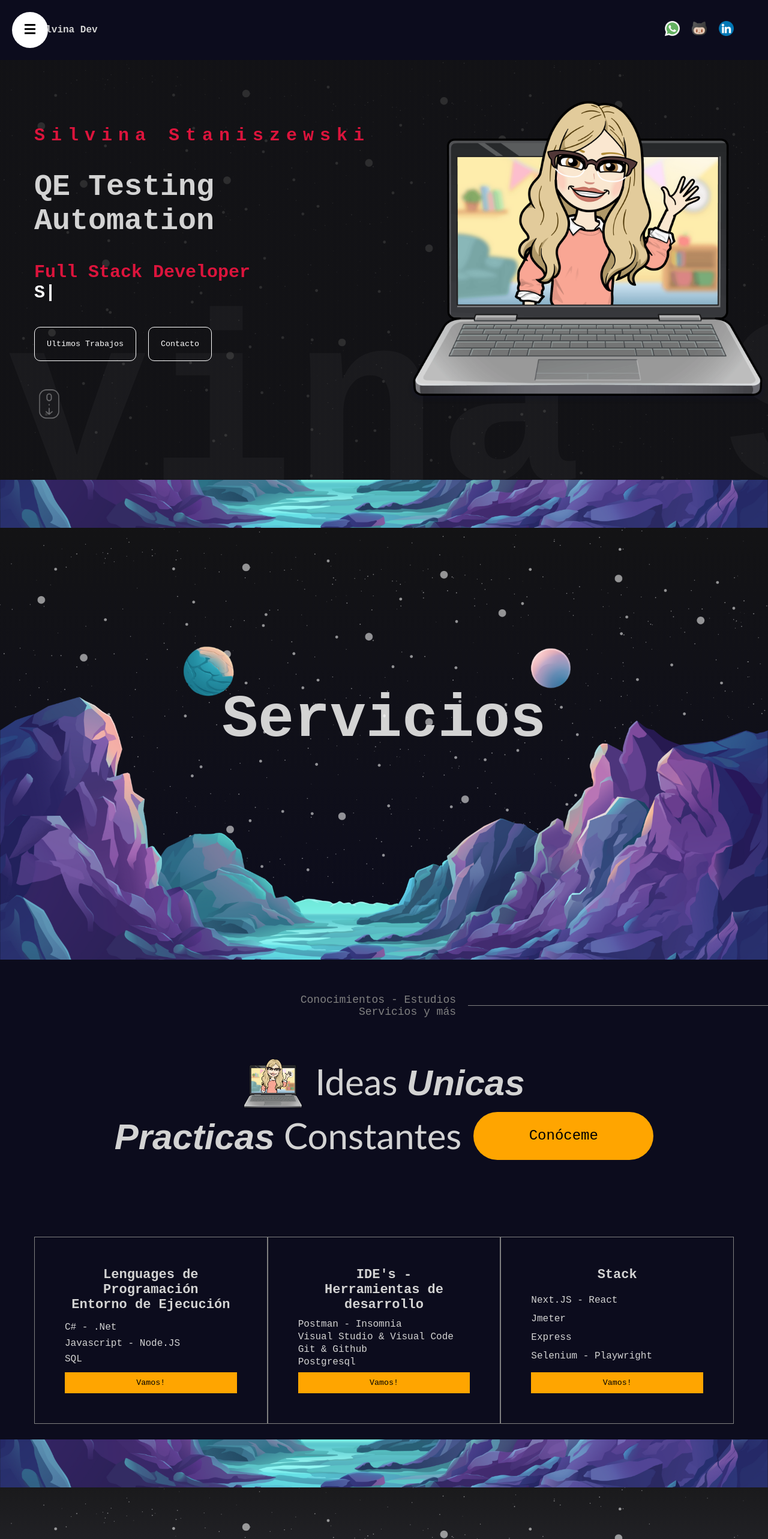
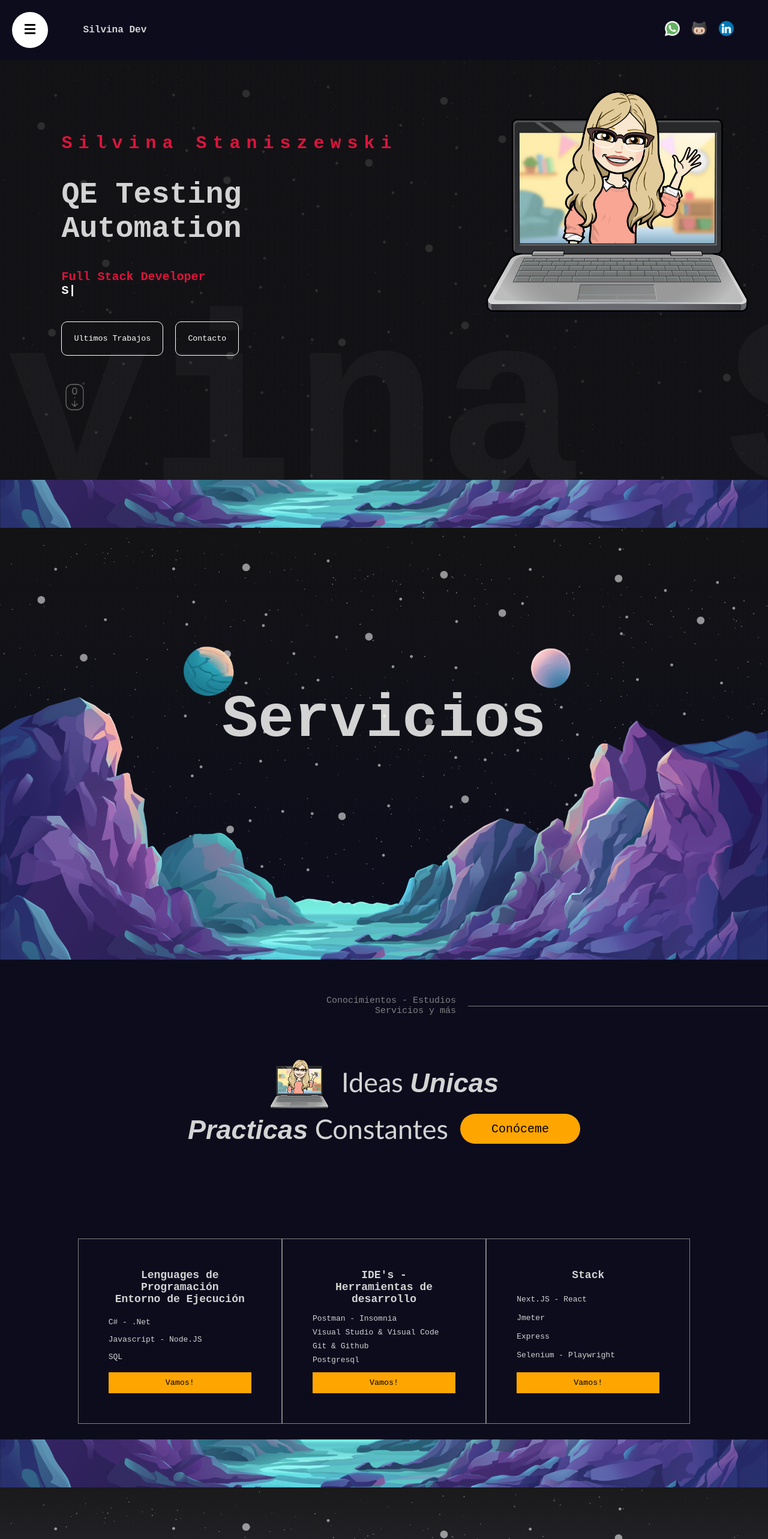
Before and after one commit to SilviStani/silvina_portfolio, a Next.js app: page / in a window 1280 px wide. Shown: the top 2566 px of the page at 60% size. Built offline with nearby package versions, Linux system fonts and the light colour scheme.

Commit message:
adding more and testing

```diff
--- a/Components/Intro/Intro.jsx
+++ b/Components/Intro/Intro.jsx
@@ -86,10 +86,14 @@ const Intro = () => {
             <span ref={textRef} className={styles.span}></span>
           </motion.h3>
           <motion.div className="buttons" variants={textvariants}>
-            <motion.button variants={textvariants}>
-              Ultimos Trabajos
-            </motion.button>
+            <motion.a href="/#Portfolio">
+              <motion.button variants={textvariants}>
+                Ultimos Trabajos
+              </motion.button>
+            </motion.a>
+            <motion.a href="/contacto">
             <motion.button variants={textvariants}>Contacto</motion.button>
+            </motion.a>
           </motion.div>
           <motion.img
             variants={textvariants}
@@ -115,7 +119,7 @@ const Intro = () => {
           width={600}
           height={600}
           id="Image-wave-laptop"
-          className={styles.inner_img}
+          className="inner_img"
         />
       </div>
     </div>
@@ -123,30 +127,3 @@ const Intro = () => {
 };
 
 export default Intro;
-/**
- <>
-   <article className={styles.Right} id="Right">
-     <article className={styles.wrapper} id="Text-Container">
-       <h2 className={styles.text}>Hola! Soy</h2>
-       <h3 className={styles.name}>Silvina Staniszewski</h3>
-       <h3 className={styles.text}>* QE Testing Automation Analyst</h3>
-       <h3 className={styles.text}>
-         * Javascript Full Stack Developer <br />
-         <span ref={textRef} className={styles.span}></span>
-       </h3>
-     </article>
-   </article>
-   <article className={styles.Left} id="Left">
-     <article className={styles.imageContainer} id="Image-Conatiner">
-       <Image
-         src={"/assets/laptopwave.png"}
-         width={600}
-         height={600}
-         id="Image-wave-laptop"
-         className={styles.inner_img}
-       />
-     </article>
-   </article>
- </>
-
- */
--- a/Components/Intro/Intro.scss
+++ b/Components/Intro/Intro.scss
@@ -2,12 +2,11 @@
   height: calc(100vh - 100px);
   position: relative;
   overflow: hidden;
-  background: linear-gradient(
-      180deg,
+  background: linear-gradient(180deg,
       rgba(20, 20, 20, 0.8),
-      rgba(20, 20, 20, 0.8)
-    ),
+      rgba(20, 20, 20, 0.8)),
     url("/assets/stars.png") no-repeat center center/cover;
+
   .wrapper {
     max-width: 1166px;
     height: 100%;
@@ -26,18 +25,22 @@
         color: crimson;
         letter-spacing: 10px;
       }
+
       h1 {
         font-size: 50px;
       }
+
       h3 {
         color: crimson;
         font-size: 30px;
       }
+
       span {
         color: white;
       }
 
       .buttons {
+        z-index: 5;
         button {
           padding: 20px;
           border: 1px solid white;
@@ -51,13 +54,15 @@
       }
     }
   }
+
   .imageContainer {
     height: 100%;
     position: absolute;
     top: 0;
     right: 0;
   }
-  .slidingTextContainer{
+
+  .slidingTextContainer {
     position: absolute;
     font-size: 50vh;
     bottom: -120px;
@@ -68,168 +73,39 @@
   }
 }
 
-/*
-.Main {
-    height: calc(100vh - 100px);
-    position: relative;
-    overflow: hidden;
-    display: flex;
-    margin: 0;
-    width: 100vw;
-    background-color: rgb(20, 20, 20);
-    background-image: url("/assets/stars.png");
-}
-
-.Left {
-    display: flex;
-    flex-direction: column;
-    align-items: center;
-    justify-content: center;
-    width: 50vw;
-    height: 100%;
-    overflow: hidden;
-}
-
-.Right {
-    width: 50vw;
-    height: 100%;
-    display: flex;
-    flex-direction: column;
-    justify-content: center;
-    align-items: center;
-}
-
-.imageContainer {
-    display: flex;
-    justify-content: center;
-    align-items: center;
-    border-top: 2px solid rgb(20, 20, 20);
-    background-color: rgba(220, 20, 60, 0.687);
-    width: 100%;
-    height: 70%;
-    border-radius: 40% 0%;
-}
-
-.inner_img {
-    animation: movement 25s infinite;
-    filter: drop-shadow(0 0 5px rgb(61, 60, 60)) drop-shadow(0 0 10px rgb(46, 46, 46)) drop-shadow(0 0 20px rgb(41, 41, 41));
-}
-
-.wrapper {
-    width: 50vw;
-    padding-left: 50px;
-    display: flex;
-    flex-direction: column;
-    justify-content: center;
-    align-items: center;
-}
-
-.name {
-    margin: 12px;
-    font-size: 60px;
-    font-style: italic;
-    color: crimson;
-    font-family: "Dancing Script", cursive;
-}
-
-.text {
-    text-align: center;
-    font-family: monospace, cursive;
-    font-size: 25px;
-}
-
-.span {
-    font-family: monospace, cursive;
-    color: crimson;
-    font-size: 35px;
-    font-style: italic;
-}
-
-.wrapper2 {
-    color: white;
-    width: 80%;
-    height: 40%;
-    padding-left: 50px;
-    display: flex;
-    flex-direction: column;
-    align-items: center;
-    justify-content: center;
-    background-color: crimson;
-    border-radius: 60% 0%;
-    margin-bottom: 5%;
-}
 
 
-@keyframes movement {
+@media only screen and (max-width: 1281px) {
+  .hero {
+    .wrapper {
+      width: 100%;
+      margin-left: 8%;
+      .textContainer {
+        h2 {
+          font-size: 30px;
+        }
 
-    0% {
-        transform: rotate(-10deg);
+        h1 {font-size: 50px;}
+
+        h3 {font-size: 20px;}
+
+        .buttons {
+          button {
+          }
+        }
+      }
+      img{
+        height: 45px;
+        width: 45px;
+      }
     }
 
-    50% {
-        transform: rotate(10deg);
+    .imageContainer {
+      margin-right: 2%;
+      .inner_img{
+        width: 450px;
+        height: 450px;
+      }
     }
-
-    100% {
-        transform: rotate(-10deg);
-    }
+  }
 }
-
-/* Aqui el código de Large_Intro*/
-/*
-.Large_intro {
-    background-color: rgb(20, 20, 20);
-    height: 90%;
-    color: whitesmoke;
-    display: flex;
-    flex-direction: column;
-    justify-content: center;
-    align-items: center;
-    padding: 10px;
-}
-
-/**/
-/*
-@media only screen and (max-width: 480px) {
-    .Main {
-        flex-direction: column;
-    }
-
-    .Left,
-    .Right {
-        width: 100vw;
-    }
-
-    .Left {
-        margin-top: 50px;
-    }
-
-    .inner_img {
-        width: fit-content !important;
-        height: 100% !important;
-    }
-
-    .wrapper {
-        padding-left: 0.5%;
-    }
-
-    .text {
-        font-size: 20px;
-    }
-
-    .name {
-        font-size: 40px;
-    }
-
-    .span {
-        font-size: 25px;
-    }
-
-    .upper {
-        display: flex;
-        background-color: black;
-        color: aliceblue;
-    }
-}
-
-*/
--- a/Components/NavBar/NavBar.jsx
+++ b/Components/NavBar/NavBar.jsx
@@ -26,7 +26,7 @@ const NavBar = () => {
           <div className="social">
             {social.map((item) => (
               <motion.a className=""
-              href={item.src}
+              href={item.url}
               target={item.target}
               rel="noopener noreferrer"
                  whileHover={{
--- a/Components/NavBar/NavBar.scss
+++ b/Components/NavBar/NavBar.scss
@@ -25,12 +25,26 @@
       z-index: 20;
       pointer-events: auto;
     }
+
     .social a img {
       pointer-events: auto;
     }
+
     img {
       width: 25px;
       height: 25px;
     }
   }
 }
+
+@media only screen and (max-width: 1281px) {
+  .navbar {
+    width: 100vw;
+
+    .wrapper {
+      .logo {
+        margin-left: 7%;
+      }
+    }
+  }
+}
--- a/Components/Portfolio/Portfolio.jsx
+++ b/Components/Portfolio/Portfolio.jsx
@@ -12,8 +12,6 @@ const Portfolio = () => {
     target: ref,
     offset: ["end end", "start start"],
   });
-
-  /*const y = useTransform(scrollYProgress, [0, 1], ["-100vh", "100vh"]);*/
 
   const scaleX = useSpring(scrollYProgress, { stiffness: 100, damping: 30 });
 
@@ -49,7 +47,7 @@ const Portfolio = () => {
                       <img src="/assets/github.png" alt="" />
                     </a>
                   </button>
-                    { e.srcWeb.length > 0 &&
+                  {e.srcWeb.length > 0 &&
                     <button>
                       <a href={e.srcWeb} target="_blank">
                         <img src="/assets/sitio-web.png" alt="" />
--- a/Components/Portfolio/Portfolio.scss
+++ b/Components/Portfolio/Portfolio.scss
@@ -16,6 +16,7 @@
       background-color: white;
     }
   }
+
   .container {
     display: flex;
     align-items: center;
@@ -58,9 +59,11 @@
           color: gray;
           font-size: 20px;
         }
+
         .buttons {
           display: flex;
           gap: 10%;
+
           button {
             background-color: orange;
             border: none;
@@ -69,10 +72,12 @@
             padding: 10px;
             cursor: pointer;
             transition: all 0.5s ease-in-out;
+
             img {
               height: 30px;
             }
           }
+
           button:hover {
             transform: scale(1.1);
           }
@@ -81,3 +86,41 @@
     }
   }
 }
+
+@media only screen and (max-width: 1281px) {
+  .portfolio {
+    .progress {
+      padding: 50px;
+      font-size: 28px;
+
+      .progressBar {
+        margin-top: 1%;
+        height: 5px;
+      }
+    }
+
+    .container {
+      .wrapper {
+        .textContainer {
+          h2 {
+            font-size: 50px;
+          }
+
+          p {
+            font-size: 15px;
+          }
+
+          .buttons {
+            button {
+              border-radius: 10px;
+              width: 150px;
+              img {
+                height: 25px;
+              }
+            }
+          }
+        }
+      }
+    }
+  }
+}
--- a/Components/SideBar/SideBar.jsx
+++ b/Components/SideBar/SideBar.jsx
@@ -3,7 +3,7 @@ import {React, useState} from "react";
 import "./SideBar.scss";
 import ToggleButton from "./ToggleButton/ToggleButton.jsx";
 import Links from "./Links/Links.jsx";
-import {delay, transform, motion } from "framer-motion";
+import { motion } from "framer-motion";
 
 const variants = {
   open: {
--- a/Components/Skills/Skills.jsx
+++ b/Components/Skills/Skills.jsx
@@ -70,7 +70,7 @@ const Skills = () => {
           className="box"
           whileHover={{ backgroundColor: "lightgray", color: "black" }}
         >
-          <h2>Lenguages de Programación <br/> Entorno de Ejecución</h2>
+          <h2>Lenguages de Programación <br /> Entorno de Ejecución</h2>
           <p>C# - .Net</p>
           <p>Javascript - Node.JS</p>
           <p>SQL</p>
@@ -80,12 +80,16 @@ const Skills = () => {
           className="box"
           whileHover={{ backgroundColor: "lightgray", color: "black" }}
         >
-          <h2>IDE's -<br/> Herramientas de desarrollo</h2>
+          <h2>IDE's -<br /> Herramientas de desarrollo</h2>
           <p>Postman - Insomnia</p>
           <p>Visual Studio & Visual Code</p>
           <p>Git & Github</p>
           <p>Postgresql</p>
-          <button><a href="#Portfolio">Vamos!</a></button>
+          <a href="#Portfolio">
+            <button>
+              Vamos!
+            </button>
+          </a>
         </motion.div>
         <motion.div
           className="box"
--- a/Components/Skills/Skills.scss
+++ b/Components/Skills/Skills.scss
@@ -94,3 +94,45 @@
     }
   }
 }
+@media only screen and (max-width: 1281px) {
+  .skills {
+
+  .textContainer {
+    p {
+      font-size: 15px;
+    }
+  }
+  .titleContainer {
+
+    .title {
+
+      h1 {
+        font-size: 45px;
+      }
+
+      button {
+        width: 200px;
+        height: 50px;
+        border-radius: 40px;
+        font-size: 20px;
+      }
+    }
+  }
+  .listContainer {
+    .box {
+
+      h2{
+        font-size: 18px;
+      }
+      p{
+       font-size: 13px;
+      }
+      a{
+       button{
+        width: 100%;
+       }
+      }
+    }
+  }
+}
+}
```
Also changed, not shown: Components/Contact/Contact.jsx (+8 -11 lines), Components/Contact/Contact.scss (+66 -5 lines). Lines whose indentation alone changed are shown as unchanged.
